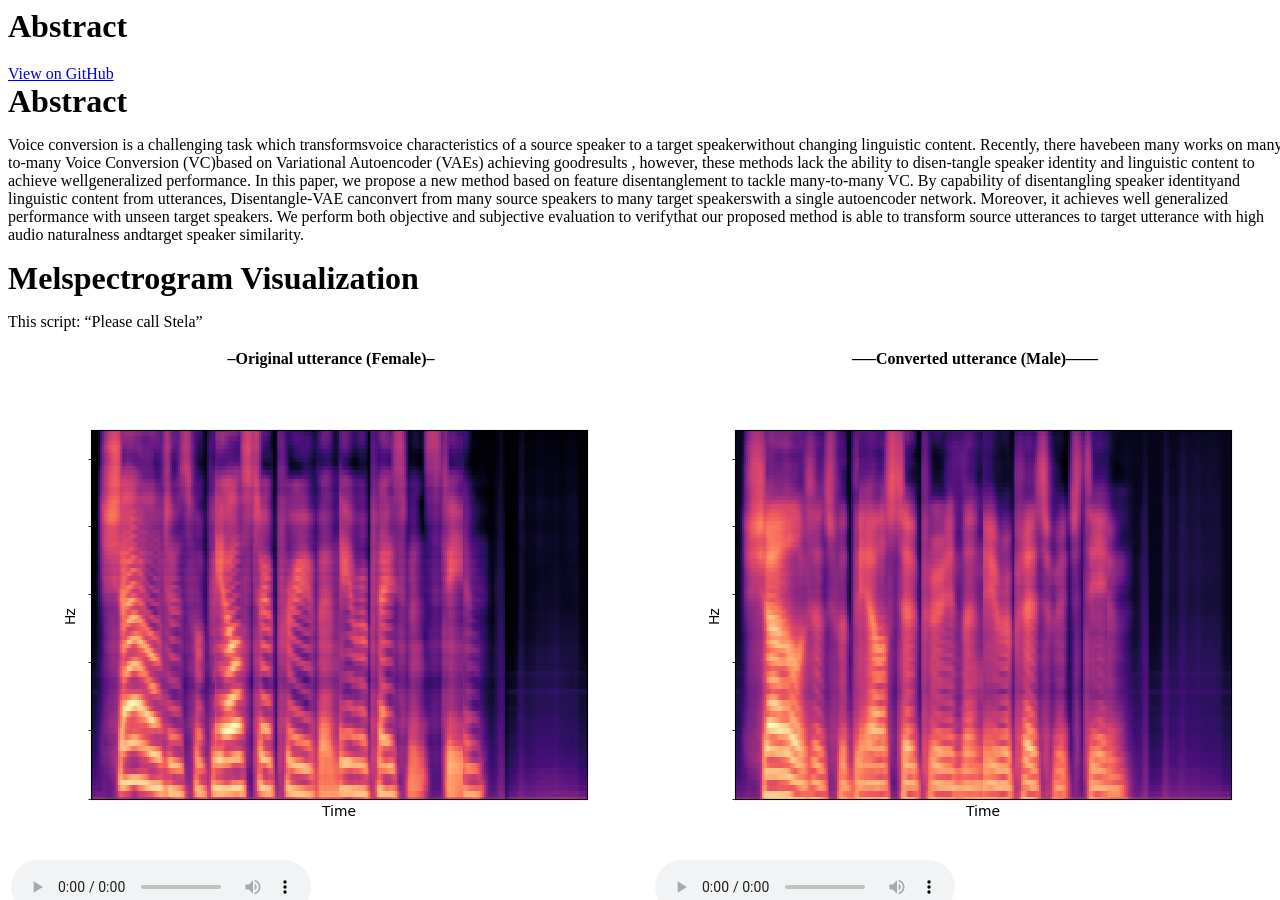
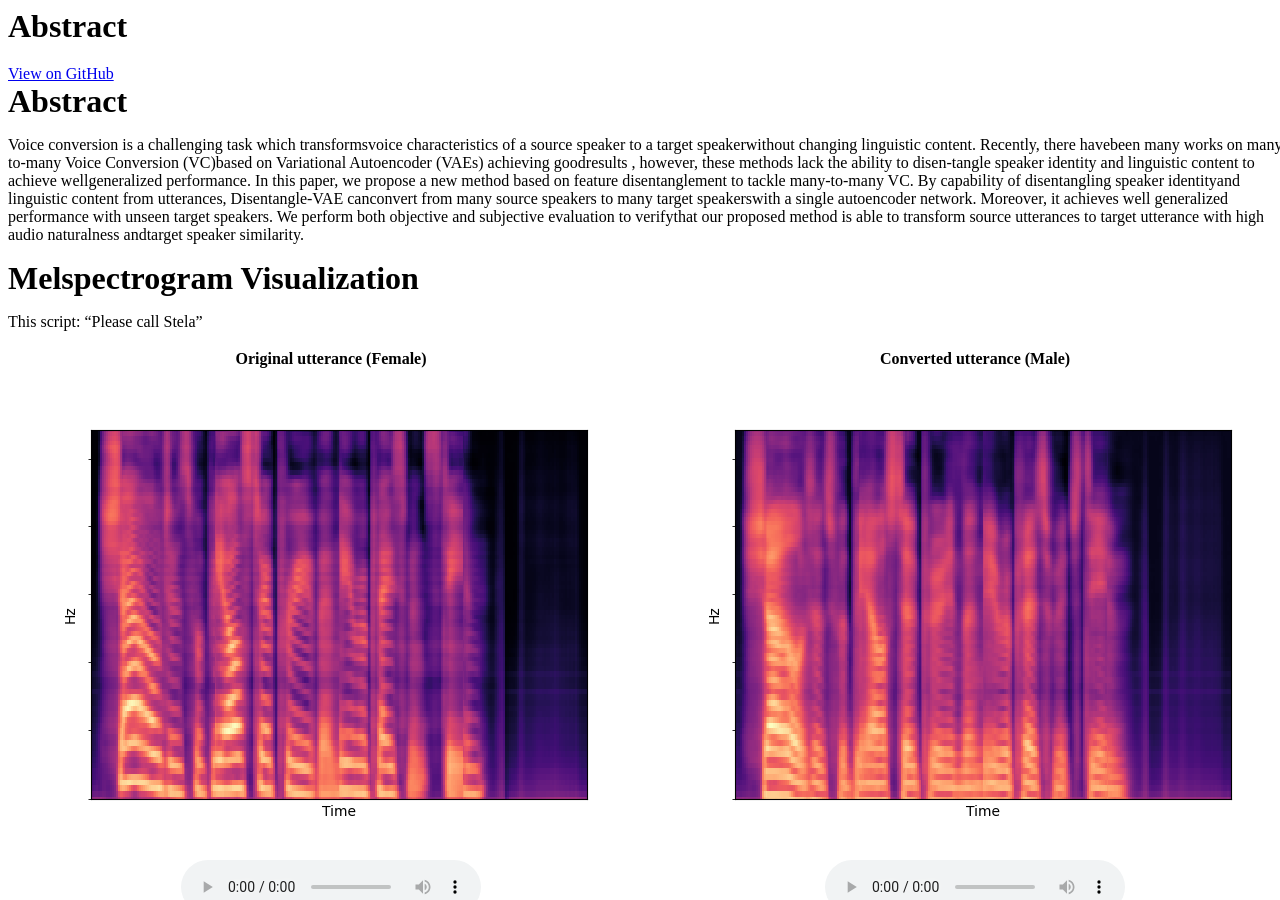
Before and after one commit to v-manhlt3/disentangled-VAE, a Jekyll site: the page built from index.md, in a window 1280 px wide and 900 px high. Built offline with Jekyll 4.4.1, drawn with Linux system fonts in a browser that asks for light colours; our own code applies the rules of GitHub Pages for plain Markdown files; the repository's description, which GitHub fills in, is left out.

Commit message:
Update index.md

```diff
--- a/index.md
+++ b/index.md
@@ -5,9 +5,9 @@ Voice conversion is a challenging task which transformsvoice characteristics of
 
 This script: "Please call Stela"
 
-|--Original utterance (Female)--|-----Converted utterance (Male)------|
-|-------------------------------|--------------------------------------|
-| ![female](recons_p225_149.png) |  ![male](convert_p225_p226_149.png) |
+|  Original utterance (Female)   |     Converted utterance (Male)       |
+|:------------------------------:|:------------------------------------:|
+| ![female](recons_p225_149.png) |  ![male](convert_p225_p226_149.png)  |
 | <audio src="./M2F/p232_003.wav" controls preload size=5></audio> |   <audio src="./M2F/p232_003.wav" controls preload size=5></audio>   |
 
 
```
